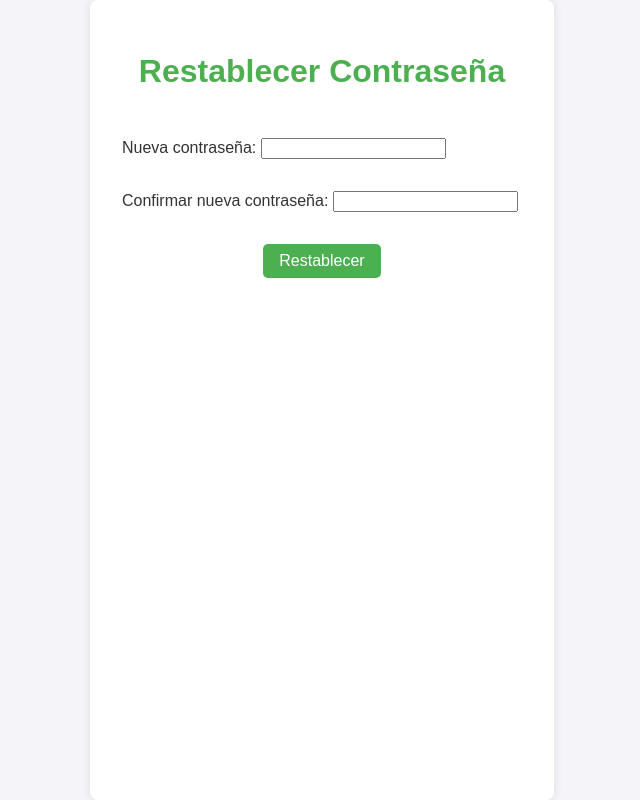
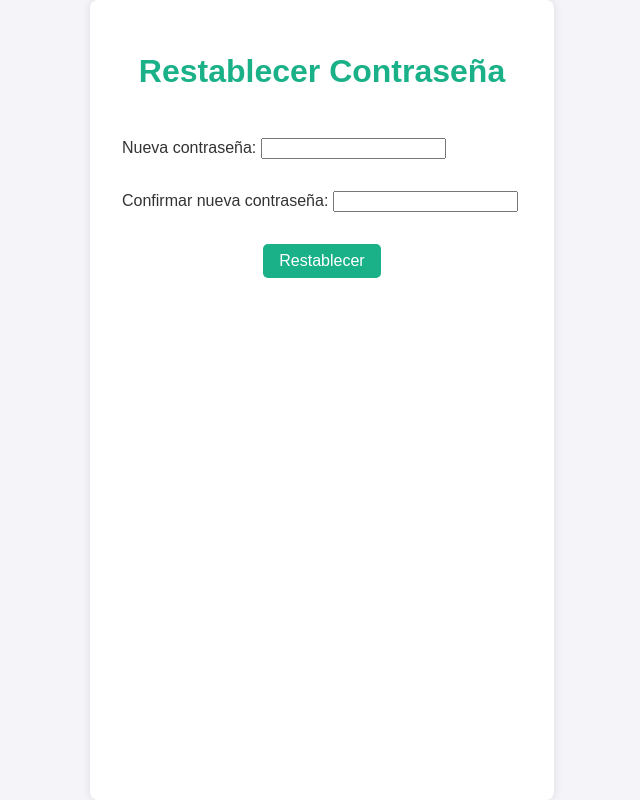
Before and after one commit to martimiranda/backEventify, a Django app: template data/templates/data/reset_password.html in a window 1280 px wide. Shown: the whole page, without its empty margins (318-958 px from the left). Run offline with Django 5.2, Linux system fonts and the light colour scheme; the template is opened without the code that fills it: values that come from a table or form of the project are taken from there, others are empty.

Commit message:
diprifuirhf

```diff
--- a/data/templates/data/password_reset_success.html
+++ b/data/templates/data/password_reset_success.html
@@ -24,7 +24,7 @@
             max-width: 500px;
         }
         h1 {
-            color: #4CAF50;
+            color: #1ab188;
         }
         p {
             margin: 1em 0;
@@ -35,14 +35,14 @@
             margin-top: 1em;
             padding: 0.5em 1em;
             color: #fff;
-            background-color: #4CAF50;
+            background-color: #1ab188;
             border: none;
             border-radius: 5px;
             text-decoration: none;
             font-size: 1em;
         }
         .button:hover {
-            background-color: #45a049;
+            background-color: #1ab188;
         }
         .contact-link {
             display: block;
--- a/data/templates/data/reset_password.html
+++ b/data/templates/data/reset_password.html
@@ -24,7 +24,7 @@
             width: 100%;
         }
         h1 {
-            color: #4CAF50;
+            color: #1ab188;
             margin-bottom: 1em;
         }
         form {
@@ -39,7 +39,7 @@
         button {
             padding: 0.5em 1em;
             color: #fff;
-            background-color: #4CAF50;
+            background-color: #1ab188;
             border: none;
             border-radius: 5px;
             cursor: pointer;
@@ -47,7 +47,7 @@
             font-size: 1em;
         }
         button:hover {
-            background-color: #45a049;
+            background-color: #1ab188;
         }
         .back-link {
             display: block;
```
